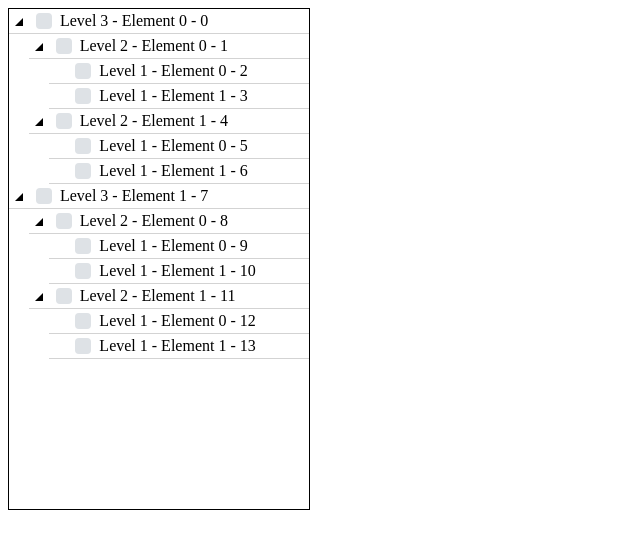
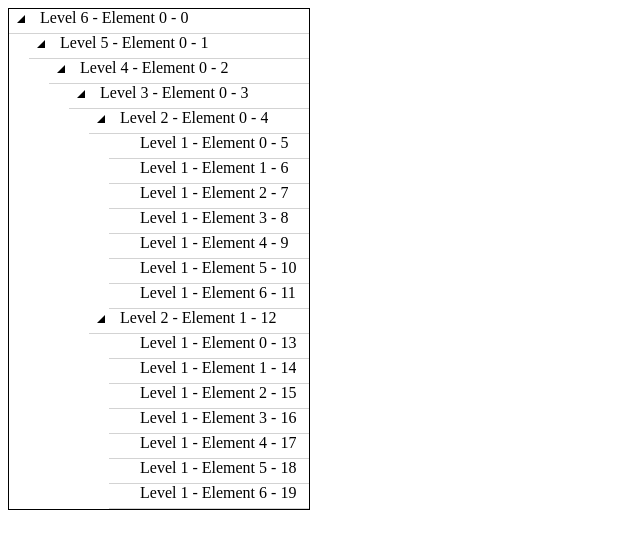
Before and after one commit to feberhard/fxtree, an Angular app: page / in a window 1280 px wide. Shown: the top 548 px of the page, without its empty margins (0-640 px from the left). Built offline with nearby package versions, Linux system fonts and the light colour scheme.

Commit message:
Use angular component for displaying nodes

```diff
--- a/src/app/app.component.html
+++ b/src/app/app.component.html
@@ -1,4 +1,4 @@
 <div class="wrapper">
-    <fxtree [data]="tree" [nodeHeight]="24" fxTreeCollapse fxTreeDragDrop fxTreeCheckbox>
+    <fxtree [data]="tree" [nodeHeight]="24">
     </fxtree>
 </div>
--- a/src/app/app.component.ts
+++ b/src/app/app.component.ts
@@ -16,8 +16,8 @@ export class AppComponent implements OnInit {
         // this.data = this.generateData(5000);
 
         // this.tree = this.generateTree(65000, 1);
-        this.tree = this.generateTree(2, 3);
-        // this.tree = this.generateTree(7, 6);
+        // this.tree = this.generateTree(2, 3);
+        this.tree = this.generateTree(7, 6);
         // this.tree = this.generateTree(5, 3);
         // this.tree = this.generateTree(3, 3);
     }
--- a/src/app/app.module.ts
+++ b/src/app/app.module.ts
@@ -9,6 +9,7 @@ import {
     FxTreeDragDropDirective,
     FxTreeCheckboxDirective
 } from './fxtree/plugins';
+import { FxTreeNodeComponent } from './fxtree/fxtree-node/fxtree-node.component';
 
 
 @NgModule({
@@ -17,7 +18,8 @@ import {
         FxTreeComponent,
         FxTreeCollapseDirective,
         FxTreeDragDropDirective,
-        FxTreeCheckboxDirective
+        FxTreeCheckboxDirective,
+        FxTreeNodeComponent
     ],
     imports: [
         BrowserModule
--- /dev/null
+++ b/src/app/fxtree/fxtree-node/fxtree-node.component.html
@@ -0,0 +1,11 @@
+<div class="fxtree-node-content-wrapper" [style.height.px]="nodeHeight" *ngIf="contentNode.node">
+    <span class="fxtree-children-expander-wrapper" (click)="toggleNode(contentNode.node)">
+        <span class="fxtree-children-expander"></span>
+    </span>
+    <span class="fxtree-node-content" [title]="contentNode.node.text">
+        {{ contentNode.node.text }} - {{ contentNode.node._fxtree.index }}
+    </span>
+</div>
+<ul *ngIf="contentNode.children" class="fxtree-children">
+    <fxtree-node *ngFor="let node of contentNode.children" [contentNode]="node" [nodeHeight]="nodeHeight" (requestRefresh)="requestRefresh.emit()"></fxtree-node>
+</ul>
--- /dev/null
+++ b/src/app/fxtree/fxtree-node/fxtree-node.component.ts
@@ -0,0 +1,62 @@
+import {
+    Component, OnInit, Input, ViewEncapsulation, HostBinding, EventEmitter, Output, ViewChildren
+} from '@angular/core';
+
+import { FxTreeNodeInternal } from '../model';
+import { ContentNode } from '../fxtree.component';
+import { FxTreeUtil } from '../util';
+
+@Component({
+    // tslint:disable-next-line:component-selector
+    selector: 'fxtree-node',
+    templateUrl: './fxtree-node.component.html',
+    styleUrls: ['./fxtree-node.component.scss'],
+    encapsulation: ViewEncapsulation.None,
+})
+export class FxTreeNodeComponent implements OnInit {
+
+    @Input() public contentNode: ContentNode;
+    @Input() public nodeHeight = 24;
+    @Output() public requestRefresh = new EventEmitter<void>();
+
+    @HostBinding('class.fxtree-node') fxTreeNodeClass = true;
+    @HostBinding('class.fxtree-node-expanded') fxTreeNodeExpandedClass = false;
+    @HostBinding('class.fxtree-node-collapsed') fxTreeNodeCollapsedClass = false;
+
+    constructor() {
+    }
+
+    ngOnInit(): void {
+        if (this.contentNode.node) {
+            const node = this.contentNode.node;
+            this.fxTreeNodeExpandedClass = node.children && node.children.length > 0 && node._fxtree.expanded;
+            this.fxTreeNodeCollapsedClass = node.children && node.children.length > 0 && !node._fxtree.expanded;
+        }
+    }
+
+    public toggleNode(node: FxTreeNodeInternal) {
+        node._fxtree.expanded = !node._fxtree.expanded;
+        const oldChildCount = node._fxtree.currentChildCount;
+        if (!node._fxtree.expanded) {
+            node._fxtree.currentChildCount = 0;
+        } else {
+            node._fxtree.currentChildCount = this.countExpandedChildren(node);
+        }
+        FxTreeUtil.updateParentsChildCount(node, node._fxtree.currentChildCount - oldChildCount);
+
+        this.requestRefresh.emit();
+    }
+
+    public countExpandedChildren(node: FxTreeNodeInternal): number {
+        let count = 0;
+        if (node.children) {
+            for (let i = 0; i < node.children.length; i++) {
+                count++;
+                if (node.children[i]._fxtree.expanded) {
+                    count += this.countExpandedChildren(node.children[i]);
+                }
+            }
+        }
+        return count;
+    }
+}
--- /dev/null
+++ b/src/app/fxtree/fxtree-node/index.ts
@@ -0,0 +1 @@
+export * from './fxtree-node.component';
--- a/src/app/fxtree/fxtree.component.html
+++ b/src/app/fxtree/fxtree.component.html
@@ -1,3 +1,9 @@
 <div class="fxtree-container" (scroll)="onScroll($event)">
+    <ul class="fxtree-root">
+        <div *ngFor="let topNode of topNodes" [style.height.px]="topNode.height"></div>
 
+        <fxtree-node *ngFor="let node of contentNodes" [contentNode]="node" (requestRefresh)="refresh()"></fxtree-node>
+
+        <div *ngFor="let bottomNode of bottomNodes" [style.height.px]="bottomNode.height"></div>
+    </ul>
 </div>
--- a/src/app/fxtree/fxtree.component.scss
+++ b/src/app/fxtree/fxtree.component.scss
@@ -31,6 +31,7 @@ div {
 .fxtree-node {
     list-style: none;
     box-sizing: border-box;
+    display: list-item;
 }
 
 .fxtree-node-content-wrapper {
--- a/src/app/fxtree/fxtree.component.ts
+++ b/src/app/fxtree/fxtree.component.ts
@@ -5,6 +5,15 @@ import {
 import { FxTreeNodeInternal, FxTreeNode, FxTreePreNodeContentEventData, FxTreeNodeMovedEventData } from './model';
 import { CascadeStrategy } from './enum';
 import { FxTreeUtil } from './util';
+
+export interface HeightNode {
+    height: number;
+}
+
+export interface ContentNode {
+    node?: FxTreeNodeInternal;
+    children?: ContentNode[];
+}
 
 @Component({
     // tslint:disable-next-line:component-selector
@@ -24,6 +33,10 @@ export class FxTreeComponent implements OnInit {
     @Output() public beforeNodeMoved = new EventEmitter<FxTreeNodeMovedEventData>(false);
     @Output() public afterNodeMoved = new EventEmitter<FxTreeNodeMovedEventData>(false);
 
+    public topNodes: HeightNode[] = [];
+    public contentNodes: ContentNode[] = [];
+    public bottomNodes: HeightNode[] = [];
+
     private host: HTMLElement;
     private hostUl: HTMLUListElement;
     private virtualRootNode: FxTreeNodeInternal;
@@ -38,9 +51,7 @@ export class FxTreeComponent implements OnInit {
 
     ngOnInit() {
         this.host = <HTMLDivElement>(document.getElementsByClassName('fxtree-container')[0]);
-        this.hostUl = document.createElement('ul');
-        this.hostUl.classList.add('fxtree-root');
-        this.host.appendChild(this.hostUl);
+        this.hostUl = <HTMLUListElement>(document.getElementsByClassName('fxtree-root')[0]);
 
         this.virtualRootNode = <FxTreeNodeInternal>{};
         this.virtualRootNode.children = this.data;
@@ -67,37 +78,8 @@ export class FxTreeComponent implements OnInit {
         return index;
     }
 
-    private getNodeElement(node: FxTreeNodeInternal) {
-        const li = document.createElement('li');
-        li.classList.add('fxtree-node');
-        if (node.children && node.children.length > 0) {
-            if (node._fxtree.expanded) {
-                li.classList.add('fxtree-node-expanded');
-            } else {
-                li.classList.add('fxtree-node-collapsed');
-            }
-        }
-
-        const nodeContentWrapperDiv = document.createElement('div');
-        nodeContentWrapperDiv.classList.add('fxtree-node-content-wrapper');
-        nodeContentWrapperDiv.style.height = this.nodeHeight + 'px';
-        nodeContentWrapperDiv.style.lineHeight = this.nodeHeight + 'px';
-
-        const nodeContentDiv = document.createElement('div');
-        nodeContentDiv.classList.add('fxtree-node-content');
-        nodeContentDiv.textContent = node.text + ' - ' + node._fxtree.index;
-        nodeContentDiv.title = nodeContentDiv.textContent;
-
-        this.beforeNodeContentInsert.emit({ node, nodeContentDiv, nodeContentWrapperDiv });
-
-        nodeContentWrapperDiv.appendChild(nodeContentDiv);
-        li.appendChild(nodeContentWrapperDiv);
-
-        return li;
-    }
-
-    private getTreeElements(data: FxTreeNodeInternal[], startIndex: number, count: number, currentIndex: number = -1): HTMLElement[] {
-        const elements: HTMLElement[] = [];
+    private getTreeElements(data: FxTreeNodeInternal[], startIndex: number, count: number, currentIndex: number = -1): ContentNode[] {
+        const elements: ContentNode[] = [];
 
         for (let i = 0; i < data.length; i++) {
             currentIndex++;
@@ -107,25 +89,22 @@ export class FxTreeComponent implements OnInit {
                 return elements;
             }
 
-            let li: HTMLLIElement;
+            let contentNode: ContentNode;
             if (currentIndex >= startIndex) {
-                li = this.getNodeElement(currentNode);
+                contentNode = { node: currentNode, children: [] };
 
-                elements.push(li);
+                elements.push(contentNode);
                 count--;
             }
 
             if (currentNode._fxtree.currentChildCount > 0
                 && currentIndex + currentNode._fxtree.currentChildCount >= startIndex
             ) {
-                const subtreeUl = document.createElement('ul');
-                subtreeUl.classList.add('fxtree-children');
                 const subNodes = this.getTreeElements(currentNode.children, startIndex, count, currentIndex);
-                subNodes.forEach(n => subtreeUl.appendChild(n));
-                if (li) {
-                    li.appendChild(subtreeUl);
+                if (contentNode) {
+                    contentNode.children = subNodes;
                 } else {
-                    elements.push(subtreeUl);
+                    elements.push({ children: subNodes });
                 }
                 count -= currentNode._fxtree.currentChildCount;
                 if (startIndex > currentIndex) {
@@ -164,26 +143,17 @@ export class FxTreeComponent implements OnInit {
         const bottomElements = this.virtualRootNode._fxtree.currentChildCount - topElements - maxDisplayCount;
         let bottomHeight = bottomElements * this.nodeHeight;
 
-        this.hostUl.innerHTML = '';
-
+        this.topNodes = [];
         while (topHeight > 0) {
-            const topLi = document.createElement('li');
-            topLi.classList.add('fxtree-node');
-            topLi.textContent = 'top';
-            topLi.style.height = Math.min(topHeight, this.maxNodeheightBreakPoint) + 'px';
-            this.hostUl.appendChild(topLi);
+            this.topNodes.push({ height: Math.min(topHeight, this.maxNodeheightBreakPoint) });
             topHeight -= this.maxNodeheightBreakPoint;
         }
 
-        const contentNodes = this.getTreeElements(this.data, topElements, maxDisplayCount);
-        contentNodes.forEach(n => this.hostUl.appendChild(n));
+        this.contentNodes = this.getTreeElements(this.data, topElements, maxDisplayCount);
 
+        this.bottomNodes = [];
         while (bottomHeight > 0) {
-            const bottomLi = document.createElement('li');
-            bottomLi.classList.add('fxtree-node');
-            bottomLi.textContent = 'bottom';
-            bottomLi.style.height = Math.min(bottomHeight, this.maxNodeheightBreakPoint) + 'px';
-            this.hostUl.appendChild(bottomLi);
+            this.bottomNodes.push({ height: Math.min(bottomHeight, this.maxNodeheightBreakPoint) });
             bottomHeight -= this.maxNodeheightBreakPoint;
         }
     }
--- a/src/polyfills.ts
+++ b/src/polyfills.ts
@@ -28,7 +28,7 @@
 // import 'core-js/es6/math';
 // import 'core-js/es6/string';
 // import 'core-js/es6/date';
-// import 'core-js/es6/array';
+import 'core-js/es6/array';
 // import 'core-js/es6/regexp';
 // import 'core-js/es6/map';
 // import 'core-js/es6/weak-map';
```
Also changed, not shown: src/app/fxtree/fxtree-node/fxtree-node.component.scss (added), src/app/fxtree/plugins/fxtree-collapse.directive.ts (line endings or trailing spaces).
